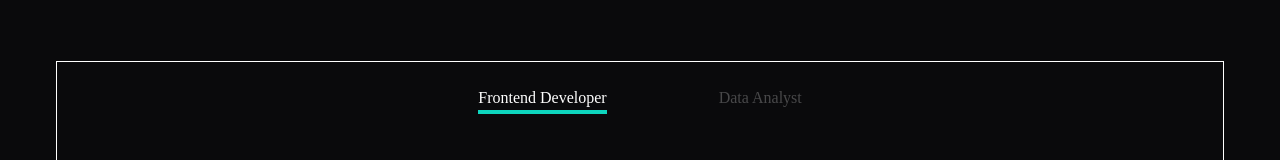
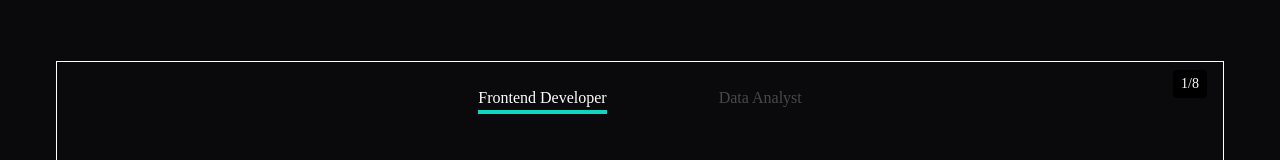
Before and after one commit to Ememobong-dev/emem-olushola-umoren, a Next.js app: page /portfolio in a window 1280 px wide. Shown: the part 739-899 px from the top of the page. Built offline with nearby package versions, Linux system fonts and the light colour scheme; a web font is replaced by a local one.

Commit message:
sticky counter

```diff
--- a/src/app/portfolio/page.tsx
+++ b/src/app/portfolio/page.tsx
@@ -116,6 +116,10 @@ const Portfolio = () => {
         ref={scrollRef}
         className="max-h-[700px] relative md:max-h-[80vh] flex flex-col mx-8 lg:mx-14 3xl:mx-28 border overflow-y-scroll snap-y snap-mandatory custom-scrollbar scroll-smooth"
       >
+        {/* Sticky Counter */}
+        <div className="sticky top-2 z-20 bg-black bg-opacity-50 px-2 py-1 rounded text-white text-sm w-fit ml-auto mr-4">
+          {currentIndex}/{totalProjects}
+        </div>
         {/* Tabs */}
         <div className="flex gap-8 lg:gap-28 justify-center py-6 sticky top-0 bg-[#0A0A0C] z-10">
           <p
@@ -179,9 +183,7 @@ const Portfolio = () => {
             </div>
           ))}
         </div>
-        <div className="absolute top-2 right-4 z-20 bg-black bg-opacity-50 px-2 py-1 rounded text-white text-sm">
-          {currentIndex}/{totalProjects}
-        </div>
+        {/*  */}
       </div>
 
       {/* Latest Articles */}
```
